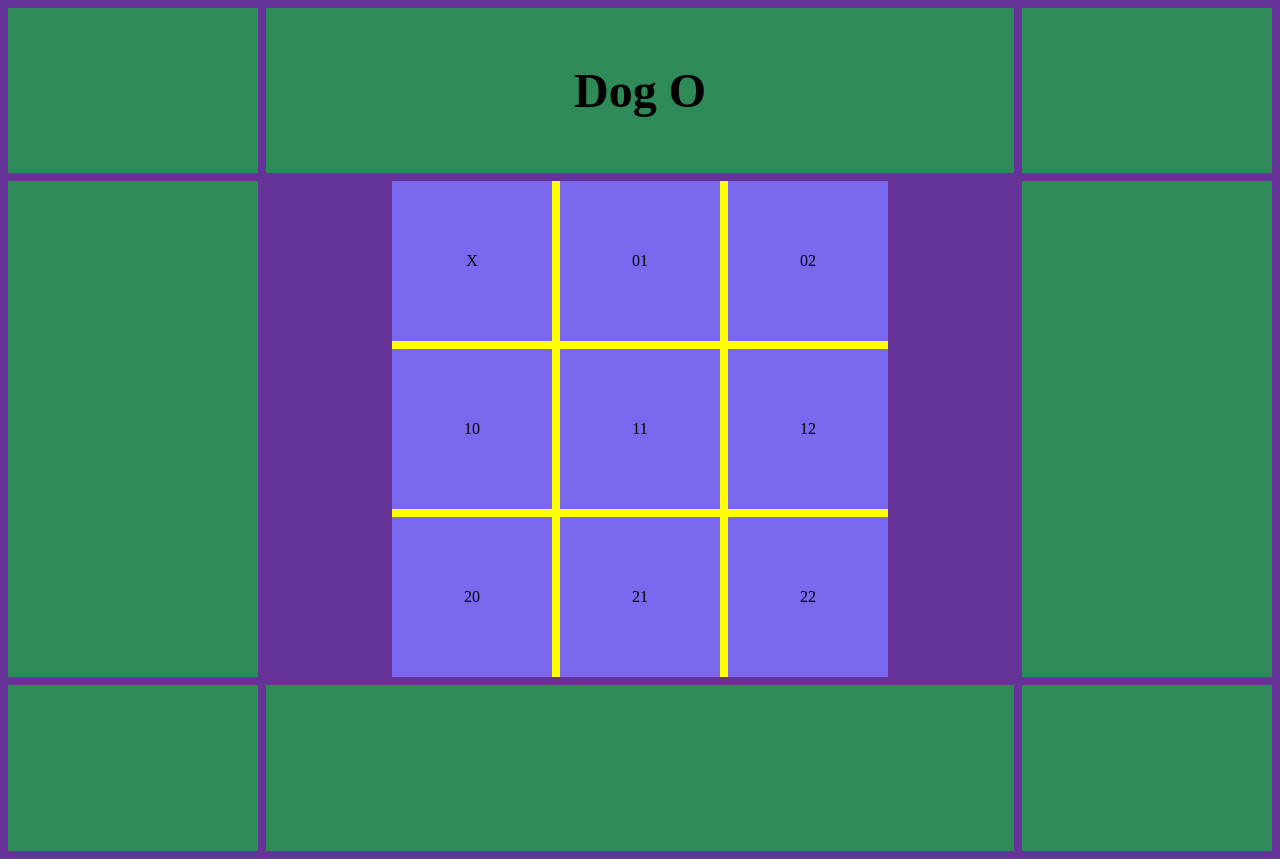
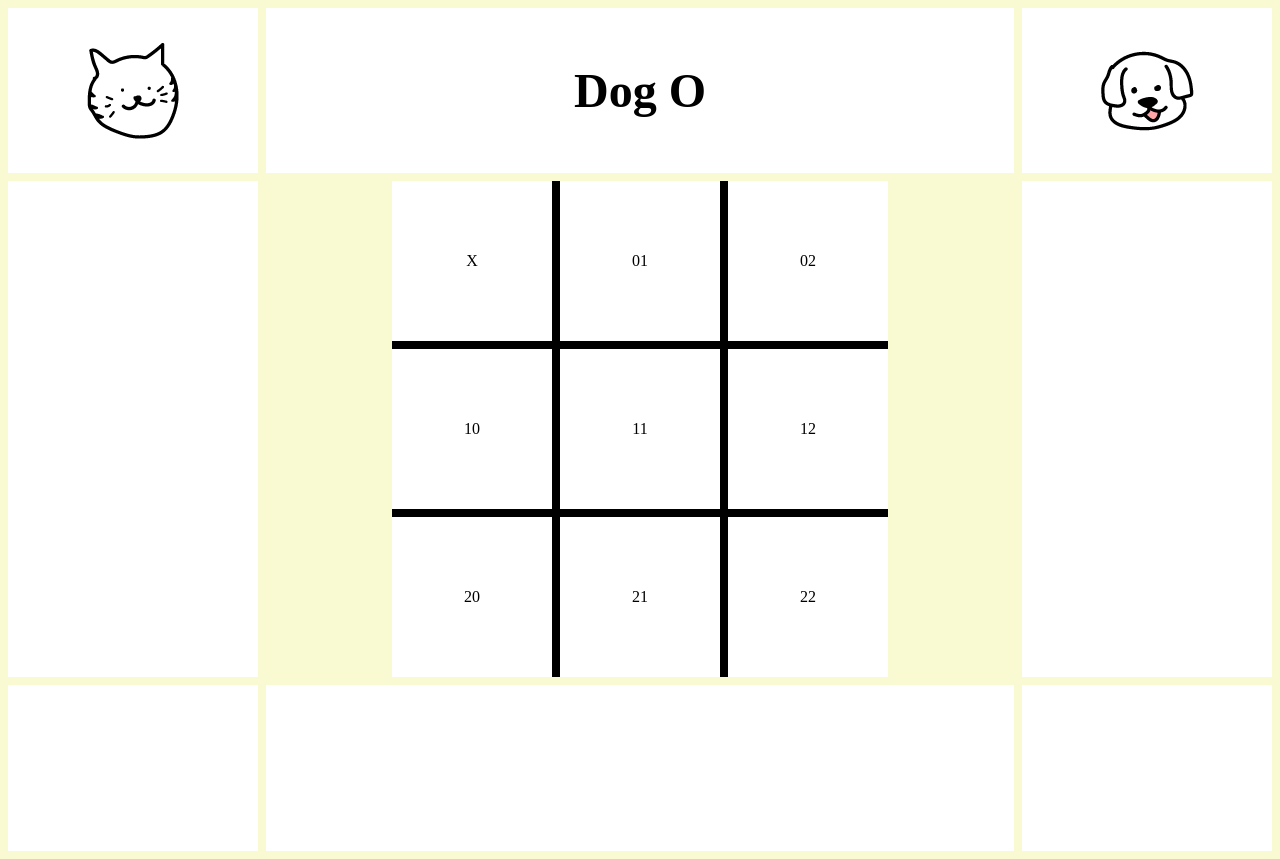
Before and after one commit to alvin-muniz/Tic-Cat-Toe, a plain HTML site: page index.html in a window 1280 px wide. Both pictures are taken after a click on the element "00". Drawn offline with Linux system fonts and the light colour scheme.

Commit message:
added placeholder avatars

```diff
--- a/index.html
+++ b/index.html
@@ -10,11 +10,15 @@
 </head>
 <body>
 <div class="container">
-    <div class="mock"></div>
+    <div class="mock avatar">
+        <img src="images/cat_avatar.png">
+    </div>
     <header class="mock">
         <h4 id="currentPlayer">Welcome!</h4>
     </header>
-    <div class="mock"></div>
+    <div class="mock avatar">
+        <img src="images/dog-avatar.png">
+    </div>
     <div class="mock"></div>
     <div class="mock"></div>
     <div class="mock"></div>
--- a/script.js
+++ b/script.js
@@ -1,96 +1,92 @@
 console.log("script.js loaded")
 
-
-
-
-class Game{
-    constructor(userOne, userTwo){
+class Game {
+    constructor(userOne, userTwo) {
         this.userOne = userOne;
         this.userTwo = userTwo;
         this.setCurrentPlayer(userOne)
         this.gameCounter = 1;
-        this.board = [
-            ["1","2","3"],
-            ["4","5","6"],
-            ["7","8","9"]
-        ]
 
     }
 
-    startNewGame(){
+    startNewGame() {
         this.createBoard()
     }
 
-    changePlayer(winCondition){
-        // console.log(this.currentPlayer);
-        // console.log(this.currentPlayer);
-        if(winCondition)
-        {
-            console.log("checkWinner in changePlayer hit")
+    changePlayer(winCondition) {
+        this.gameCounter++
+
+        if (winCondition) {
             document.querySelector("h4").innerText = `Winner is ${this.currentPlayer.name}`
         }
-        else{
-            if(this.currentPlayer == this.userTwo)
-            { console.log(this.gameCounter++)}
-
+         else if (this.gameCounter == 10) {
+            document.querySelector("h4").innerText = `It's a cat's game, meow`
+            this.resetGame()
+        }
+        else {
             this.currentPlayer = this.currentPlayer == this.userOne ? this.userTwo : this.userOne;
-            document.querySelector("#currentPlayer").innerText = this.currentPlayer.name + " " + this.currentPlayer.marker;}
-
-
-
-        console.log("Check winner output", winCondition);
-
-
+            document.querySelector("#currentPlayer").innerText = this.currentPlayer.name + " " + this.currentPlayer.marker;
+        }//else
 
     }
 
-    setCurrentPlayer(e){
+    setCurrentPlayer(e) {
         this.currentPlayer = e
         document.querySelector("#currentPlayer").innerText = this.currentPlayer.name + " " + this.currentPlayer.marker;
     }
 
-    setMarkers(x,y){
+    setMarkers(x, y) {
         this.userOne.marker = x;
         this.userTwo.marker = y;
     }
 
-    createBoard(){
+    createBoard() {
         let mainGame = document.querySelector('main')
+        this.board = [
+            ["1", "2", "3"],
+            ["4", "5", "6"],
+            ["7", "8", "9"]
+        ]
         this.board.forEach(
             (e, index) => {
-                e.forEach((x,innerIndex) =>{
+                e.forEach((x, innerIndex) => {
                         let tile = document.createElement("div");
-                        tile.classList.add("tile","location-"+`${index}${innerIndex}`);
-                        tile.innerText = index + "" + innerIndex;
-                        tile.addEventListener('click',(e)=>{
-                            tile.innerText = this.currentPlayer.marker;
-                            console.log(this.currentPlayer.marker)
-                            tile.setAttribute("style","pointer-events: none")
-                            this.changePlayer(this.checkWinner())
-                        })
-                        this.board[index][innerIndex] = tile;
+                        this.setTile(tile, index, innerIndex)
                         mainGame.appendChild(tile);
                     }
-                )
+                )//inner for each loop
             }
-        )
+        )//outer for each loop
     }//end create board
 
-    clearBoard(){
-        this.board.forEach((e, index) =>{
+    setTile(tile, x, y) {
+        tile.classList.add("tile", "location-" + `${x}${y}`);
+        tile.innerText = x + "" + y;
+        tile.addEventListener('click', (e) => {
+            tile.innerText = this.currentPlayer.marker;
+            tile.setAttribute("style", "pointer-events: none")
+            this.changePlayer(this.checkWinner())
+        })//event listener
+        this.board[x][y] = tile;
+    }
+
+
+    resetGame() {
+        this.board.forEach((e, index) => {
             e.forEach((x, innerIndex) => {
                 x.innerText = index + "" + innerIndex;
-                x.setAttribute("style","pointer-events: auto")
+                x.setAttribute("style", "pointer-events: auto")
             })
         })
+        this.gameCounter = 0;
     }
 
-    checkWinner(){
+    checkWinner() {
         let winCondition = false
         let set = [
-            [this.board[0][1].innerText, this.board[0][0].innerText, this.board[0][2].innerText ],
-            [this.board[1][1].innerText, this.board[1][0].innerText, this.board[1][2].innerText ],
-            [this.board[2][1].innerText, this.board[2][0].innerText, this.board[2][2].innerText ],
+            [this.board[0][1].innerText, this.board[0][0].innerText, this.board[0][2].innerText],
+            [this.board[1][1].innerText, this.board[1][0].innerText, this.board[1][2].innerText],
+            [this.board[2][1].innerText, this.board[2][0].innerText, this.board[2][2].innerText],
             [this.board[0][1].innerText, this.board[1][1].innerText, this.board[2][1].innerText],
             [this.board[0][2].innerText, this.board[1][2].innerText, this.board[2][2].innerText],
             [this.board[0][0].innerText, this.board[1][1].innerText, this.board[2][2].innerText],
@@ -98,76 +94,25 @@ class Game{
             [this.board[0][0].innerText, this.board[1][0].innerText, this.board[2][0].innerText]
         ]
 
-        console.log()
-        set.forEach((e,index)=>{
+        set.forEach((e, index) => {
             let player = [this.currentPlayer.marker, this.currentPlayer.marker, this.currentPlayer.marker].toString()
-
-            if(e.toString() === player)
-            {
-                // console.log("Yessum! This combination won " + index)
-                this.clearBoard()
+            if (e.toString() === player) {
+                this.resetGame()
                 winCondition = true;
             }
         })
-
         return winCondition
-        //
-        // if(this.board[0][1].innerText == this.board[0][0].innerText && this.board[0][0].innerText == this.board[0][2].innerText) {
-        // // if(set.includes([this.currentPlayer.marker, this.currentPlayer.marker, this.currentPlayer.marker])){
-        //     console.log("winner!")
-        //     this.clearBoard()
-        //     return true;
-        // }else if (this.board[1][1].innerText == this.board[1][0].innerText && this.board[1][0].innerText == this.board[1][2].innerText){
-        //     console.log("middle row")
-        //     this.clearBoard()
-        //     return true;
-        // }else if (this.board[2][1].innerText == this.board[2][0].innerText && this.board[2][0].innerText == this.board[2][2].innerText){
-        //     console.log("bottom row")
-        //     this.clearBoard()
-        //     return true;
-        // }else if (this.board[0][1].innerText == this.board[1][1].innerText && this.board[0][1].innerText == this.board[2][1].innerText){
-        //     console.log("middle down")
-        //     this.clearBoard()
-        //     return true;
-        // }else if(this.board[0][2].innerText == this.board[1][2].innerText && this.board[0][2].innerText == this.board[2][2].innerText){
-        //     console.log("last column")
-        //     this.clearBoard()
-        //     return true;
-        // } else if(this.board[0][0].innerText == this.board[1][1].innerText && this.board[0][0].innerText == this.board[2][2].innerText){
-        //     console.log("middle diagnol")
-        //     this.clearBoard()
-        //     return true;
-        // }else if(this.board[2][0].innerText == this.board[1][1].innerText && this.board[0][0].innerText == this.board[2][2].innerText){
-        //     console.log("2nd diagnol")
-        //     this.clearBoard()
-        //     return true;
-        // }else{
-        //     return false;
-        // }
     }//end check
-
 }
 
-class User{
-    constructor(name, marker){
+class User {
+    constructor(name, marker) {
         this.marker = marker;
         this.name = name;
     }
 }
 
-
-
-let userOne = new User("Cat","X")
-let userTwo = new User("Dog","O")
-
-let newGame = new Game(userOne,userTwo)
-
+let userOne = new User("Cat", "X")
+let userTwo = new User("Dog", "O")
+let newGame = new Game(userOne, userTwo)
 newGame.startNewGame()
-console.log(document.querySelector("#currentPlayer"))
-
-
-// function input(x,y){
-//     console.log(this.board[x][y])
-//     this.board[x][y] = "X"
-//     document.querySelector(`.location-${x}${y}`).innerText = 'X'
-// }
--- a/styles.css
+++ b/styles.css
@@ -1,5 +1,5 @@
 body{
-    background-color: rebeccapurple;
+    background-color: lightgoldenrodyellow;
 }
 
 header{
@@ -26,11 +26,17 @@ h4{
     gap: .5em;
 }
 .mock{
-    background-color: seagreen;
+    background-color: white;
     height: 100%;
     width: 100%;
     margin: 0;
     padding: 0;
+}
+
+.avatar{
+    display: flex;
+    align-items: center;
+    justify-content: center;
 }
 
 .center{
@@ -42,7 +48,7 @@ h4{
     width: 100%;
 }
 .tile{
-    background-color: mediumslateblue;
+    background-color: white;
     height: 20vh;
     width: 20vh;
     display: flex;
@@ -52,12 +58,20 @@ h4{
 }
 
 main{
-    background-color: yellow;
+    background-color: black;
     height: 100%;
     width: fit-content;
     display: grid;
     grid-template-columns: repeat(3,1fr);
     grid-template-rows: repeat(3, 1fr);
     gap: .5em;
+}
+
+@media only screen and (max-width: 600px) {
+    .tile{
+        background-color: pink;
+        height: 13vh;
+        width: 13vh;
+    }
 
 }
```
Also changed, not shown: images/cat_avatar.png (added), images/dog-avatar.png (added), 2 other files.
